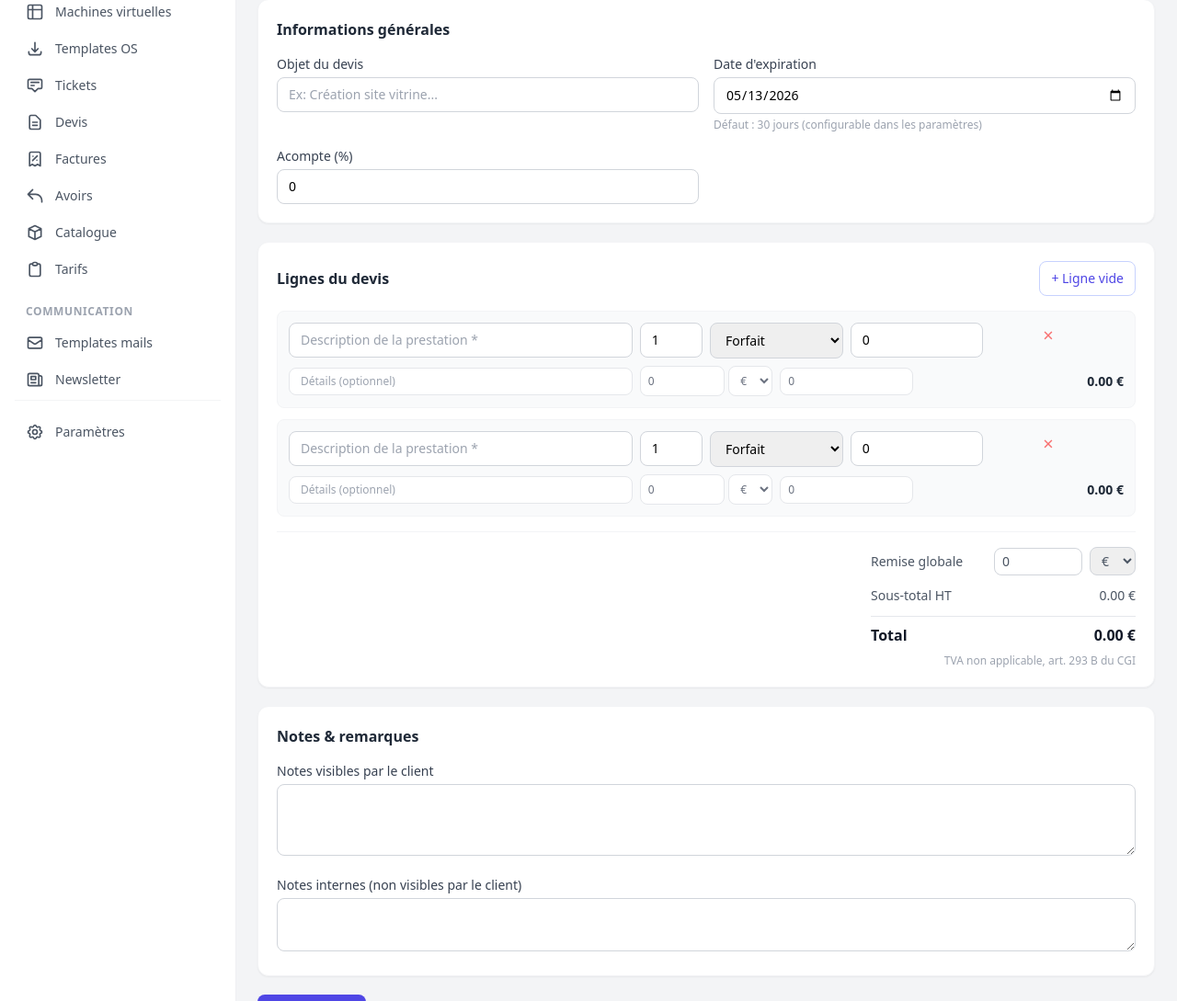
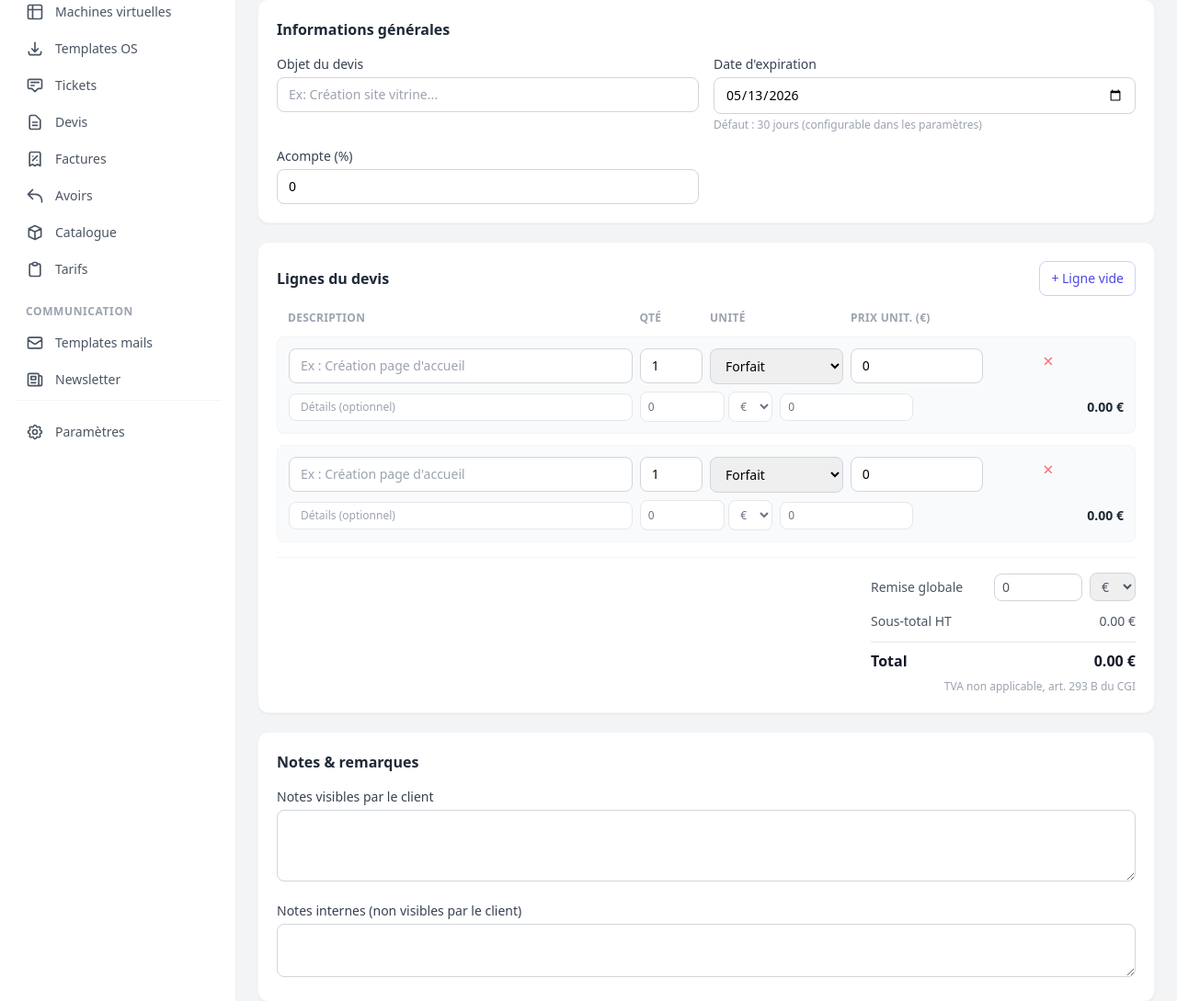
Before and after one commit to addictif80/abpanel, a Laravel app: template resources/views/admin/quotes/edit.blade.php in a window 1280 px wide. Shown: the part 173-1262 px from the top of the page at 92% size. Run offline with Laravel 12, Linux system fonts and the light colour scheme; the template is opened without the code that fills it, so the values that code supplies are empty; some libraries are stand-ins or nearby versions.

Commit message:
Améliore la lisibilité du formulaire devis : en-têtes de colonnes et placeholders explicites
https://claude.ai/code/session_013PrZsksH11iRucJjBZ2jPC

```diff
--- a/resources/views/admin/quotes/_form.blade.php
+++ b/resources/views/admin/quotes/_form.blade.php
@@ -98,18 +98,27 @@
     </div>
 
     <div class="space-y-3">
+        {{-- En-tête des colonnes --}}
+        <div class="grid grid-cols-12 gap-2 px-3">
+            <div class="col-span-5 text-xs font-semibold text-gray-400 uppercase tracking-wide">Description</div>
+            <div class="col-span-1 text-xs font-semibold text-gray-400 uppercase tracking-wide">Qté</div>
+            <div class="col-span-2 text-xs font-semibold text-gray-400 uppercase tracking-wide">Unité</div>
+            <div class="col-span-2 text-xs font-semibold text-gray-400 uppercase tracking-wide">Prix unit. (€)</div>
+            <div class="col-span-2 text-xs font-semibold text-gray-400 uppercase tracking-wide"></div>
+        </div>
+
         <template x-for="(line, index) in lines" :key="index">
             <div class="border border-gray-100 rounded-lg p-3 bg-gray-50 space-y-2">
                 <div class="grid grid-cols-12 gap-2 items-start">
                     <div class="col-span-5">
                         <input type="text" :name="`items[${index}][description]`" x-model="line.description"
-                            placeholder="Description de la prestation *" required
+                            placeholder="Ex : Création page d'accueil" required
                             class="w-full rounded-lg border border-gray-300 px-3 py-2 text-sm focus:ring-2 focus:ring-indigo-500 focus:outline-none">
                         <input type="hidden" :name="`items[${index}][product_id]`" x-model="line.product_id">
                     </div>
                     <div class="col-span-1">
                         <input type="number" :name="`items[${index}][quantity]`" x-model="line.quantity"
-                            placeholder="Qté" min="0.01" step="0.01" required
+                            placeholder="1" min="0.01" step="0.01" required
                             class="w-full rounded-lg border border-gray-300 px-3 py-2 text-sm focus:ring-2 focus:ring-indigo-500 focus:outline-none">
                     </div>
                     <div class="col-span-2">
@@ -125,7 +134,7 @@
                     </div>
                     <div class="col-span-2">
                         <input type="number" :name="`items[${index}][unit_price]`" x-model="line.unit_price"
-                            placeholder="Prix unitaire €" min="0" step="0.01" required
+                            placeholder="0.00" min="0" step="0.01" required
                             class="w-full rounded-lg border border-gray-300 px-3 py-2 text-sm focus:ring-2 focus:ring-indigo-500 focus:outline-none">
                     </div>
                     <div class="col-span-1 flex justify-end pt-1">
```
